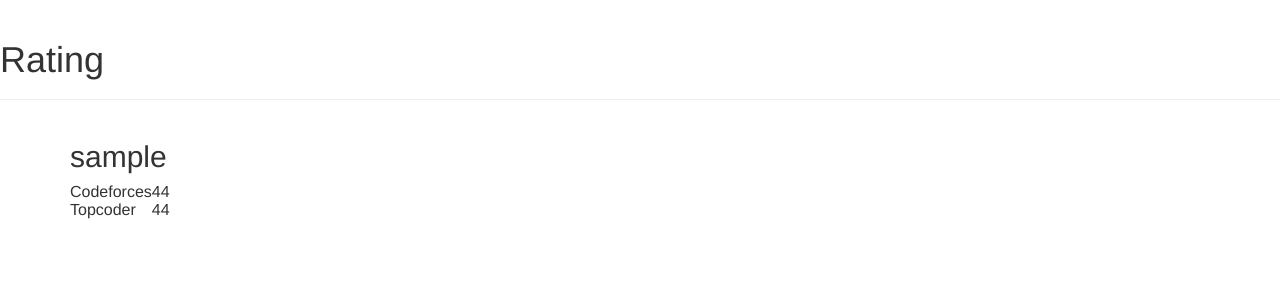
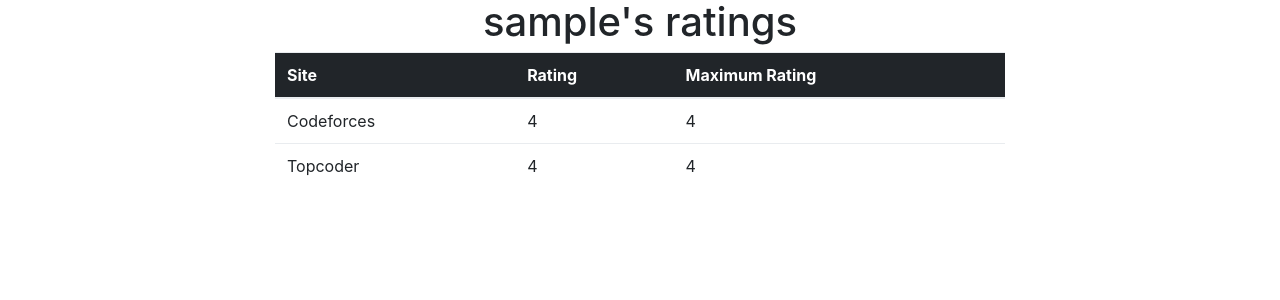
Before and after one commit to sureyeaah/Rating, a Django app: a page that uses rating/templates/rating/base.html in a window 1280 px wide. Shown: the top 300 px of the page. Run offline with Django 3.2, Linux system fonts and the light colour scheme; tables that the repository leaves empty hold one stand-in row (values such as "Sample post"); some libraries are stand-ins or nearby versions.

Commit message:
frontend

```diff
--- a/rating/templates/rating/base.html
+++ b/rating/templates/rating/base.html
@@ -3,16 +3,18 @@
 <html>
     <head>
         <title>Rating</title>
-        <link rel="stylesheet" href="//maxcdn.bootstrapcdn.com/bootstrap/3.2.0/css/bootstrap.min.css">
-        <link rel="stylesheet" href="//maxcdn.bootstrapcdn.com/bootstrap/3.2.0/css/bootstrap-theme.min.css">
+        <link rel="stylesheet" href="https://maxcdn.bootstrapcdn.com/bootstrap/4.0.0-beta/css/bootstrap.min.css" integrity="sha384-/Y6pD6FV/Vv2HJnA6t+vslU6fwYXjCFtcEpHbNJ0lyAFsXTsjBbfaDjzALeQsN6M" crossorigin="anonymous">
+
         <!-- <link rel="stylesheet" href="{% static 'css/blog.css' %}"> -->
     </head>
     <body>
-        <div class="page-header">
-            <h1>Rating</h1>
+        <div class="page-header text-center">
+            <h1>{{ username }}'s ratings</h1>
         </div>
         <div class="content container">
             <div class="row">
+                <div class="col-md-2">
+                </div>
                 <div class="col-md-8">
                     {% block content %}
                     {% endblock %}
--- a/rating/templates/rating/get_user.html
+++ b/rating/templates/rating/get_user.html
@@ -1,8 +1,15 @@
 {% extends 'rating/base.html' %}
 
 {% block content %}
-    <h2> {{ username }} </h2>
-    <table>
+    <table class = "table">
+        <thead class="thead-inverse">
+            <tr>
+                <th> Site </th>
+                <th> Rating </th>
+                <th> Maximum Rating </th>
+            </tr>
+        </thead>
+        <tbody>
             {% for rating in ratings %}
                 <tr>
                     <td> {{ rating.site }}</td>
@@ -15,5 +22,6 @@
                     </td>
                 </tr>
             {% endfor %}
+        </tbody>
     </table>
 {% endblock %}
```
Lines whose indentation alone changed are shown as unchanged.
